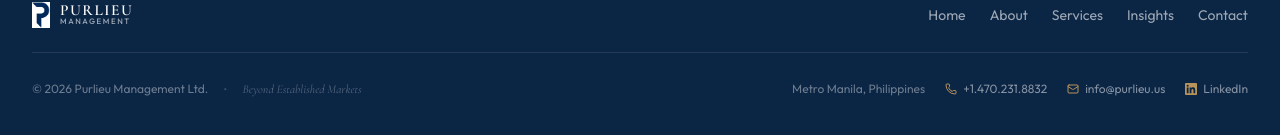
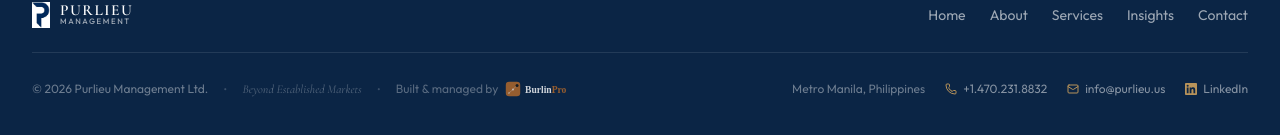
Before and after one commit to BurlinPro/purlieu.us-web, a Next.js app: page / in a window 1280 px wide. Shown: the part 4476-4611 px from the top of the page. Built offline with nearby package versions, Linux system fonts and the light colour scheme; no server answers.

Commit message:
add Built by Burlin to footer

```diff
--- a/src/components/layout/Footer.tsx
+++ b/src/components/layout/Footer.tsx
@@ -48,6 +48,20 @@ export function Footer() {
             <p className="font-display text-xs italic text-white/30 hidden sm:block">
               Beyond Established Markets
             </p>
+            <span className="text-white/20 hidden md:inline">·</span>
+            <a
+              href="https://burlinpro.com"
+              target="_blank"
+              rel="noopener noreferrer"
+              className="flex items-center gap-1.5 font-sans text-xs text-white/40 opacity-80 hover:opacity-100 hover:text-white/60 transition-all"
+            >
+              Built &amp; managed by
+              <img
+                src="/burlinpro-logo.svg"
+                alt="BurlinPro"
+                className="h-[18px] w-auto"
+              />
+            </a>
           </div>
 
           <div className="flex items-center gap-5">
```
Also changed, not shown: public/burlinpro-logo.svg (added).
